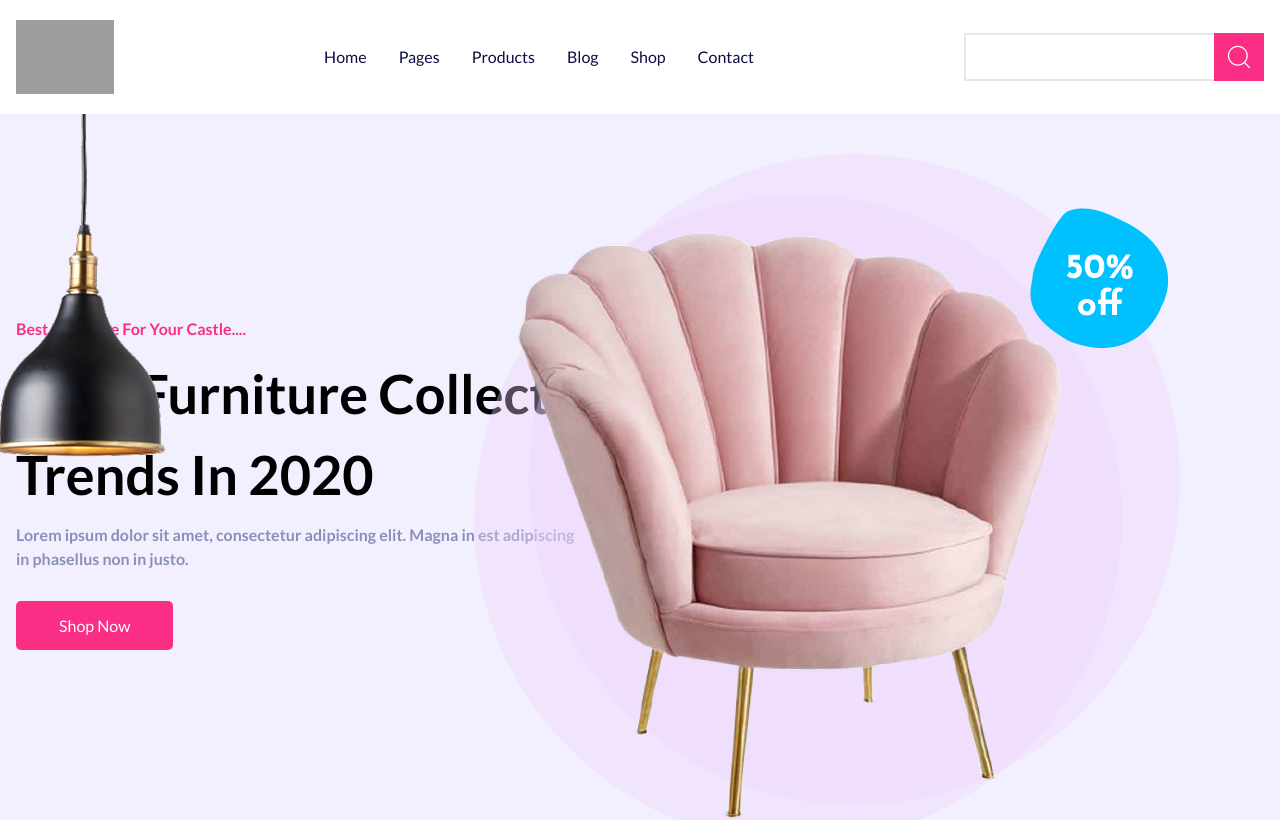
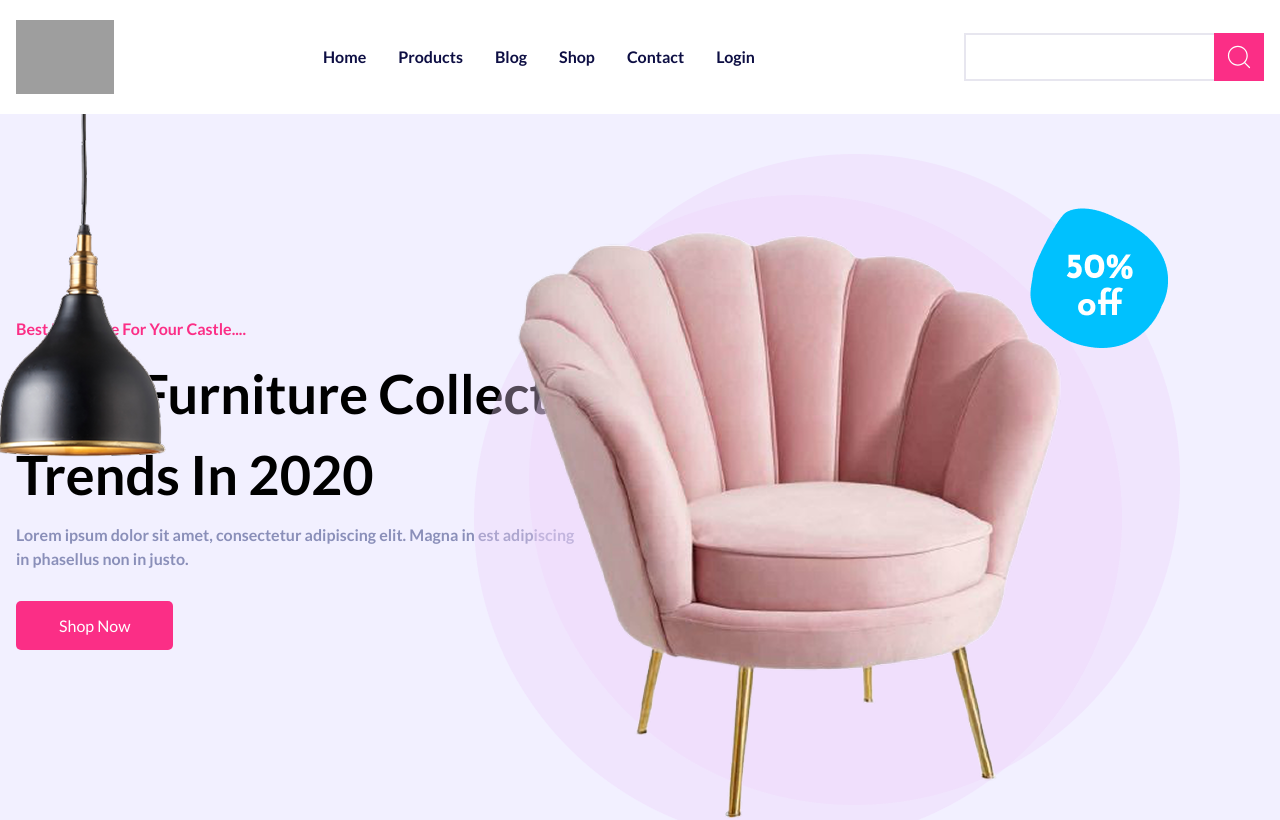
Before and after one commit to Rakib-Hassan-web/E-commace-with-next-js, a Next.js app: page / in a window 1280 px wide. Shown: the top 820 px of the page. Built offline with nearby package versions, Linux system fonts and the light colour scheme; grey boxes are pictures that could not be loaded; a web font is replaced by a local one.

Commit message:
login page work st

```diff
--- /dev/null
+++ b/app/Login/Loginpage.jsx
@@ -0,0 +1,9 @@
+import React from 'react'
+
+const Loginpage = () => {
+  return (
+    <div>Loginpage</div>
+  )
+}
+
+export default Loginpage
--- a/app/component/Navbar.jsx
+++ b/app/component/Navbar.jsx
@@ -21,12 +21,12 @@ const Navbar = () => {
 
         {/* -----  Items  ----- */}
         <ul className="flex gap-8 ">
-          <li><Link href="/"  className="text-[#0D0E43] font-lato text-base font-normal hover:text-[#FB2E86] duration-300">Home</Link></li>
-          <li><Link href="/about" className="text-[#0D0E43] font-lato text-base font-normal hover:text-[#FB2E86] duration-300">Pages</Link></li>
-          <li><Link href="/shop" className="text-[#0D0E43] font-lato text-base font-normal hover:text-[#FB2E86] duration-300">Products</Link></li>
-          <li><Link href="/contact" className="text-[#0D0E43] font-lato text-base font-normal hover:text-[#FB2E86] duration-300">Blog</Link></li>
-          <li><Link href="/contact" className="text-[#0D0E43] font-lato text-base font-normal hover:text-[#FB2E86] duration-300">Shop</Link></li>
-          <li><Link href="/contact" className="text-[#0D0E43] font-lato text-base font-normal hover:text-[#FB2E86] duration-300">Contact</Link></li>
+          <li><Link href="/"  className="text-[#0D0E43] font-lato text-base font-semibold hover:text-[#FB2E86] duration-300">Home</Link></li>
+          <li><Link href="/shop" className="text-[#0D0E43] font-lato text-base font-semibold hover:text-[#FB2E86] duration-300">Products</Link></li>
+          <li><Link href="/contact" className="text-[#0D0E43] font-lato text-base font-semibold hover:text-[#FB2E86] duration-300">Blog</Link></li>
+          <li><Link href="/contact" className="text-[#0D0E43] font-lato text-base font-semibold hover:text-[#FB2E86] duration-300">Shop</Link></li>
+          <li><Link href="/contact" className="text-[#0D0E43] font-lato text-base font-semibold hover:text-[#FB2E86] duration-300">Contact</Link></li>
+          <li><Link href="/about" className="text-[#0D0E43] font-lato text-base font-semibold hover:text-[#FB2E86] duration-300">Login</Link></li>
         </ul>
 
 
```
